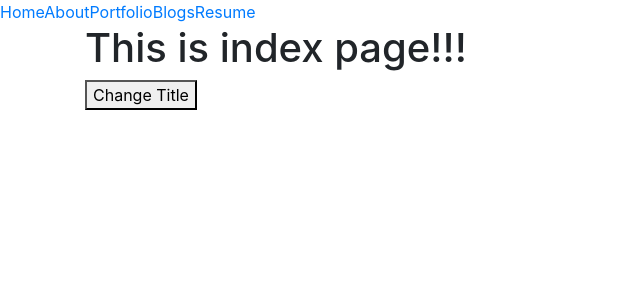
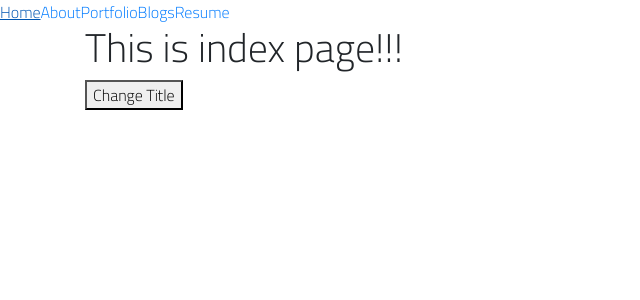
Before and after one commit to syedkhussain1/portfolio-syed, a Next.js app: page / in a window 1280 px wide. Shown: the top 300 px of the page, without its empty margins (0-640 px from the left). Built offline with nearby package versions, Linux system fonts and the light colour scheme.

Commit message:
Integrated with google fonts

```diff
--- a/pages/index.js
+++ b/pages/index.js
@@ -13,7 +13,7 @@ class Index extends Component{
         return(
             <BaseLayout>
             <Container>
-            <h1>This is index page!!!</h1>
+              <h1>This is index page!!!</h1>
               <button onClick={this.updateTitle}>Change Title</button>
             </Container>
 
--- a/styles/main.scss
+++ b/styles/main.scss
@@ -0,0 +1,24 @@
+@font-face {
+    font-family: 'Cairo';
+    src: url('/static/fonts/Cairo-Regular.ttf');
+    font-weight: normal;
+    font-style: normal;
+}
+
+@font-face {
+    font-family: 'Cairo';
+    src: url('/static/fonts/Cairo-Bold.ttf');
+    font-weight: bold;
+    font-style: normal;
+}
+
+@font-face {
+    font-family: 'Cairo';
+    src: url('/static/fonts/Cairo-Light.ttf');
+    font-weight: lighter;
+    font-style: normal;
+}
+
+html, body {
+    font-family: 'Cairo', 'Helvetica' !important;
+}
```
